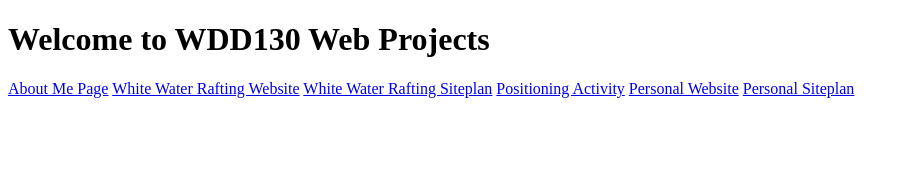
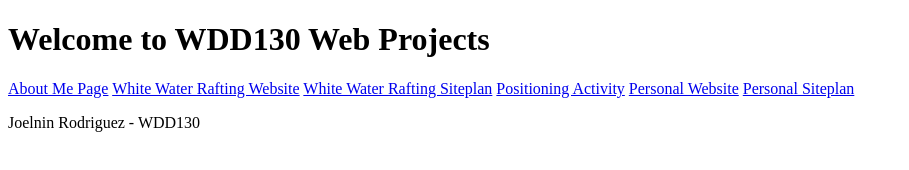
Before and after one commit to joatjoe/wdd130, a plain HTML site: page index.html in a window 1280 px wide. Shown: the whole page, without its empty margins (0-909 px from the left). Drawn offline with Linux system fonts and the light colour scheme.

Commit message:
Added a paragraph

```diff
--- a/index.html
+++ b/index.html
@@ -16,5 +16,6 @@
         <a href="#">Personal Website</a>
         <a href="#">Personal Siteplan</a>
     </nav>
+    <p>Joelnin Rodriguez - WDD130</p>
 </body>
 </html>
```
